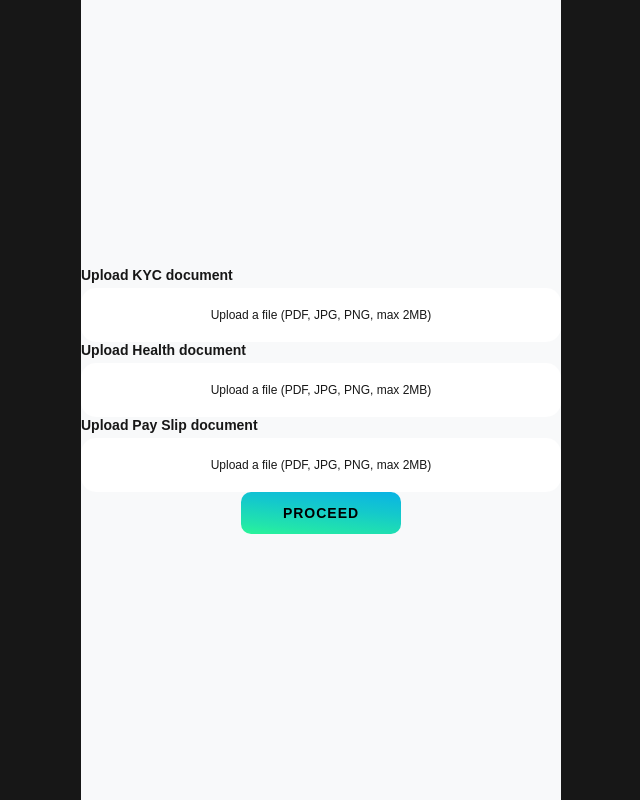
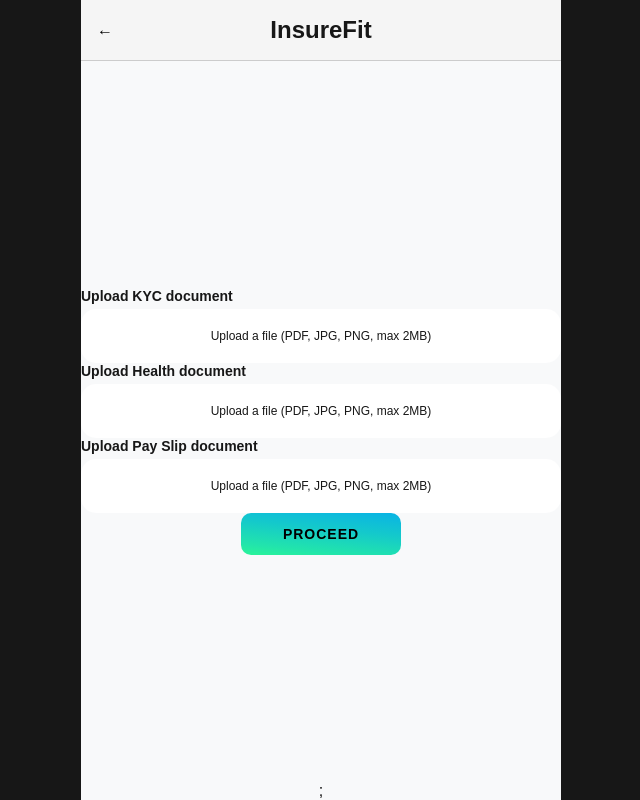
Before and after one commit to Sivasguhan/InsureFit, a Next.js app: page /upload-file in a window 1280 px wide. Shown: the whole page, without its empty margins (319-959 px from the left). Built offline with nearby package versions, Linux system fonts and the light colour scheme.

Commit message:
added screen container

```diff
--- a/src/app/components/ScreenContainer/index.js
+++ b/src/app/components/ScreenContainer/index.js
@@ -1,3 +1,18 @@
+import { useRouter } from 'next/navigation';
+
 export default function ScreenContainer({ children }) {
-    return <div className="mainContainer">{children}</div>;
+    const router = useRouter();
+    return (
+        <div className="mainContainer">
+            <header className='headerContainer'>
+                <button onClick={() => router.back()} className='backButton'>
+                    &#8592;
+                </button>
+                <span className='headerTitle'>InsureFit</span>
+            </header>
+            <div className="screenContainer">
+                {children}
+            </div>;
+        </div>
+    )
 }
--- a/src/app/globals.scss
+++ b/src/app/globals.scss
@@ -23,6 +23,7 @@
   color: var(--foreground);
   background: var(--background);
   font-family: Arial, Helvetica, sans-serif;
+  height: 100vh;
   -webkit-font-smoothing: antialiased;
   -moz-osx-font-smoothing: grayscale;
 }
@@ -49,8 +50,46 @@
   flex-direction: column;
   align-items: center;
   justify-content: center;
-  min-height: 100vh;
+  height: 100%;
   background-color: #f8f9fa;
+
+  .headerContainer {
+    display: flex;
+    flex-direction: column;
+    align-items: center;
+    justify-content: center;
+    width: 100%;
+    position: relative;
+    padding: 1rem;
+    border-bottom: 1px solid #ccc;
+    background-color: #f5f5f5;
+
+    .backButton {
+      position: absolute;
+      left: 1rem;
+      background-color: transparent;
+      border: none;
+      font-size: 1rem;
+      cursor: pointer;
+      color: #000;
+    }
+
+    .headerTitle {
+      margin: 0;
+      font-size: 1.5rem;
+      font-weight: bold;
+      text-align: center;
+    }
+  }
+
+  .screenContainer {
+    display: flex;
+    flex-direction: column;
+    align-items: center;
+    justify-content: center;
+    width: 100%;
+    flex-grow: 1;
+  }
 }
 
 .submitButton {
```
